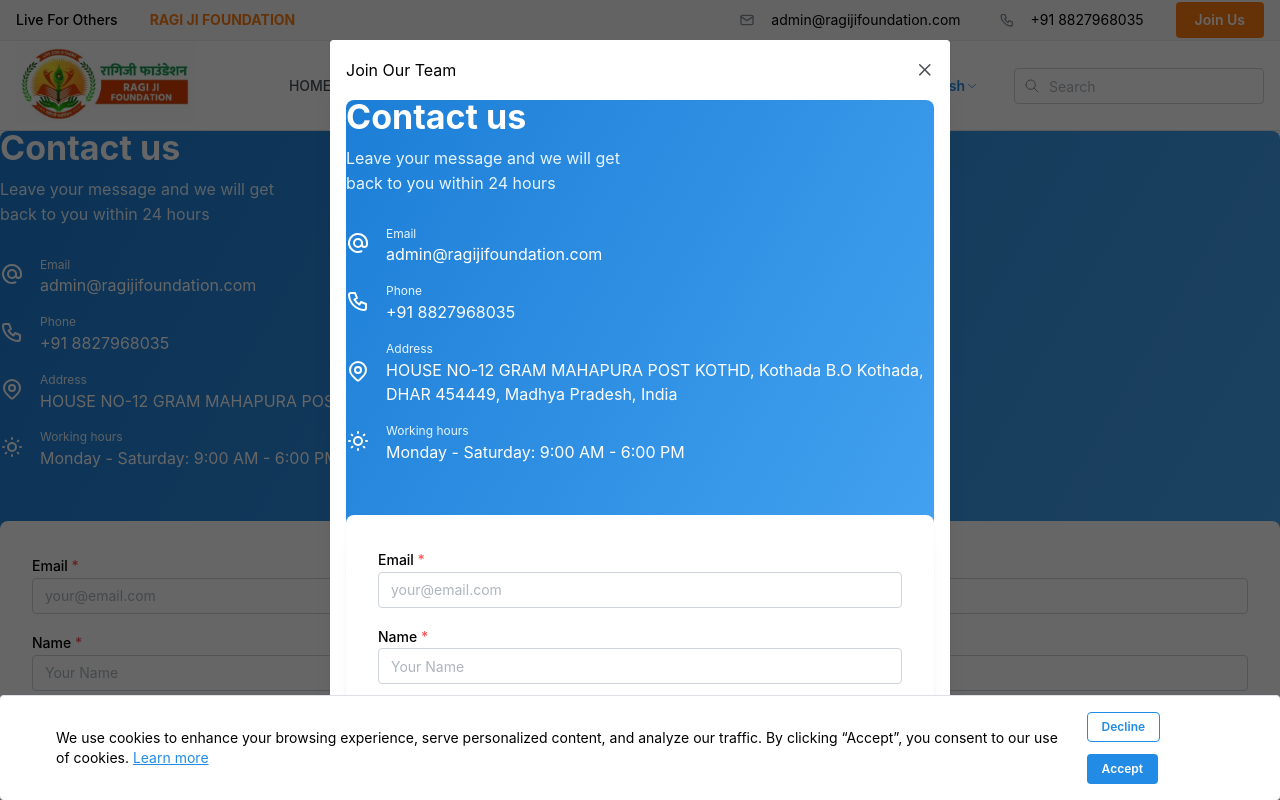
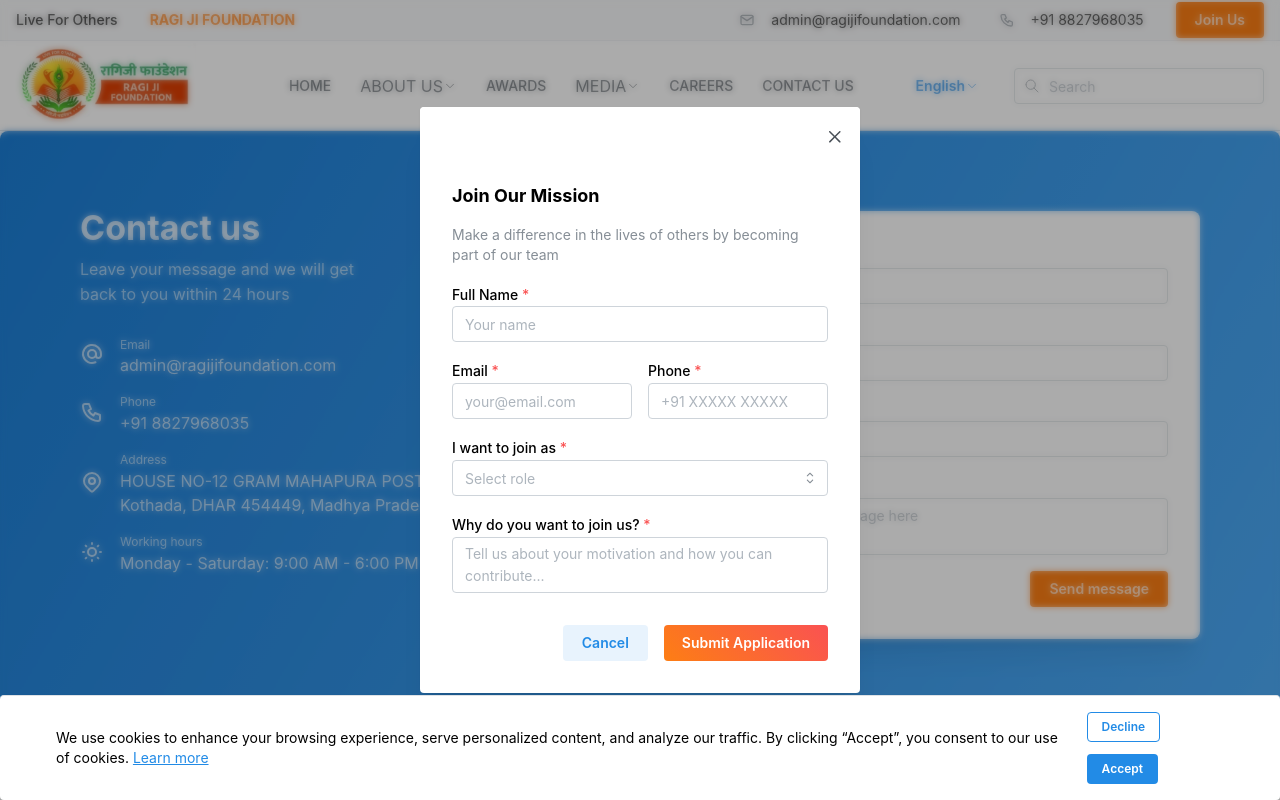
Before and after one commit to ragiji-foundation/website-landingpage, a Next.js app: page /contact-us in a window 1280 px wide. Both pictures are taken after a click on the button "Join Us". Shown: the top 800 px of the page. Built offline with nearby package versions, Linux system fonts and the light colour scheme.

Commit message:
join us form updated

```diff
--- a/src/components/ContactUs.tsx
+++ b/src/components/ContactUs.tsx
@@ -54,8 +54,8 @@
   };
 
   return (
-    <div className={classes.wrapper} style={{ padding: 0 }}>  {/* Remove default padding for modal */}
-      <SimpleGrid cols={{ base: 1 }} spacing={50}>  {/* Change to single column for modal */}
+    <div className={classes.wrapper}>
+      <SimpleGrid cols={{ base: 1, sm: 2 }} spacing={50}>
         <div>
           <Title className={classes.title}>Contact us</Title>
           <Text className={classes.description} mt="sm" mb={30}>
--- /dev/null
+++ b/src/components/JoinUsModal.module.css
@@ -0,0 +1,31 @@
+.form {
+  padding: var(--mantine-spacing-md);
+}
+
+.form input,
+.form textarea,
+.form select {
+  transition: transform 0.2s ease;
+}
+
+.form input:focus,
+.form textarea:focus,
+.form select:focus {
+  transform: scale(1.01);
+}
+
+@keyframes slideIn {
+  from {
+    opacity: 0;
+    transform: translateY(-10px);
+  }
+
+  to {
+    opacity: 1;
+    transform: translateY(0);
+  }
+}
+
+.form {
+  animation: slideIn 0.3s ease-out;
+}
--- /dev/null
+++ b/src/components/JoinUsModal.tsx
@@ -0,0 +1,139 @@
+'use client';
+import {
+  Text,
+  TextInput,
+  Textarea,
+  Button,
+  Group,
+  Stack,
+  Title,
+  Select,
+} from '@mantine/core';
+import { useState } from 'react';
+import axios from 'axios';
+import classes from './JoinUsModal.module.css';
+
+const ROLES = [
+  { value: 'volunteer', label: 'Volunteer' },
+  { value: 'full-time', label: 'Full Time Role' },
+  { value: 'internship', label: 'Internship' },
+  { value: 'partnership', label: 'NGO Partnership' },
+];
+
+export function JoinUsModal({ onClose }: { onClose: () => void }) {
+  const [formData, setFormData] = useState({
+    name: '',
+    email: '',
+    phone: '',
+    role: '',
+    message: '',
+  });
+
+  const [isSubmitting, setIsSubmitting] = useState(false);
+  const [status, setStatus] = useState<{ type: 'success' | 'error' | null; message: string }>({
+    type: null,
+    message: '',
+  });
+
+  const handleSubmit = async (e: React.FormEvent) => {
+    e.preventDefault();
+    setIsSubmitting(true);
+
+    try {
+      await axios.post('https://admin.ragijifoundation.com/api/join-us', formData);
+      setStatus({
+        type: 'success',
+        message: 'Thank you for your interest! We will contact you shortly.',
+      });
+      setTimeout(onClose, 2000); // Close modal after success
+    } catch (error) {
+      setStatus({
+        type: 'error',
+        message: 'Failed to submit. Please try again.',
+      });
+    } finally {
+      setIsSubmitting(false);
+    }
+  };
+
+  return (
+    <form onSubmit={handleSubmit} className={classes.form}>
+      <Stack gap="md">
+        <Title order={3} size="h4">Join Our Mission</Title>
+        <Text size="sm" c="dimmed">
+          Make a difference in the lives of others by becoming part of our team
+        </Text>
+
+        <TextInput
+          required
+          label="Full Name"
+          placeholder="Your name"
+          value={formData.name}
+          onChange={(e) => setFormData({ ...formData, name: e.target.value })}
+          disabled={isSubmitting}
+        />
+
+        <Group grow>
+          <TextInput
+            required
+            label="Email"
+            placeholder="your@email.com"
+            value={formData.email}
+            onChange={(e) => setFormData({ ...formData, email: e.target.value })}
+            disabled={isSubmitting}
+          />
+
+          <TextInput
+            required
+            label="Phone"
+            placeholder="+91 XXXXX XXXXX"
+            value={formData.phone}
+            onChange={(e) => setFormData({ ...formData, phone: e.target.value })}
+            disabled={isSubmitting}
+          />
+        </Group>
+
+        <Select
+          required
+          label="I want to join as"
+          placeholder="Select role"
+          data={ROLES}
+          value={formData.role}
+          onChange={(value) => setFormData({ ...formData, role: value || '' })}
+          disabled={isSubmitting}
+        />
+
+        <Textarea
+          required
+          label="Why do you want to join us?"
+          placeholder="Tell us about your motivation and how you can contribute..."
+          minRows={3}
+          maxRows={5}
+          value={formData.message}
+          onChange={(e) => setFormData({ ...formData, message: e.target.value })}
+          disabled={isSubmitting}
+        />
+
+        {status.type && (
+          <Text c={status.type === 'success' ? 'teal' : 'red'} size="sm" ta="center">
+            {status.message}
+          </Text>
+        )}
+
+        <Group justify="flex-end" mt="md">
+          <Button variant="light" onClick={onClose} disabled={isSubmitting}>
+            Cancel
+          </Button>
+          <Button
+            type="submit"
+            loading={isSubmitting}
+            variant="gradient"
+            gradient={{ from: 'orange', to: 'red' }}
+          >
+            {isSubmitting ? 'Submitting...' : 'Submit Application'}
+          </Button>
+        </Group>
+      </Stack>
+    </form>
+  );
+}
--- a/src/components/TopHeader.tsx
+++ b/src/components/TopHeader.tsx
@@ -2,7 +2,7 @@
 import { Container, Group, Button, Text, ActionIcon, Modal } from '@mantine/core';
 import { IconMail, IconPhone } from '@tabler/icons-react';
 import { useState } from 'react';
-import { ContactUs } from './ContactUs';
+import { JoinUsModal } from './JoinUsModal';
 import classes from './TopHeader.module.css';
 
 export function TopHeader() {
@@ -51,11 +51,14 @@
       <Modal
         opened={isModalOpen}
         onClose={() => setIsModalOpen(false)}
-        title="Join Our Team"
-        size="lg"
+        size="md"
         centered
+        overlayProps={{
+          blur: 3,
+          opacity: 0.55,
+        }}
       >
-        <ContactUs />
+        <JoinUsModal onClose={() => setIsModalOpen(false)} />
       </Modal>
     </>
   );
```
